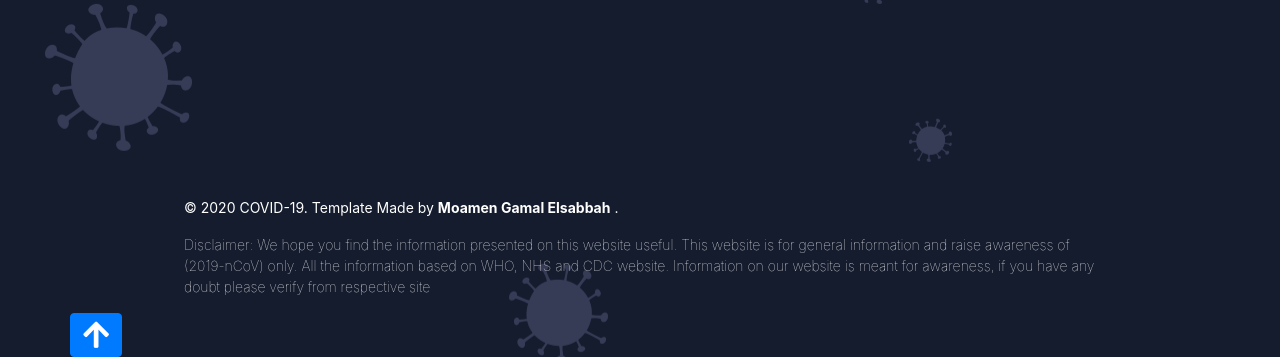
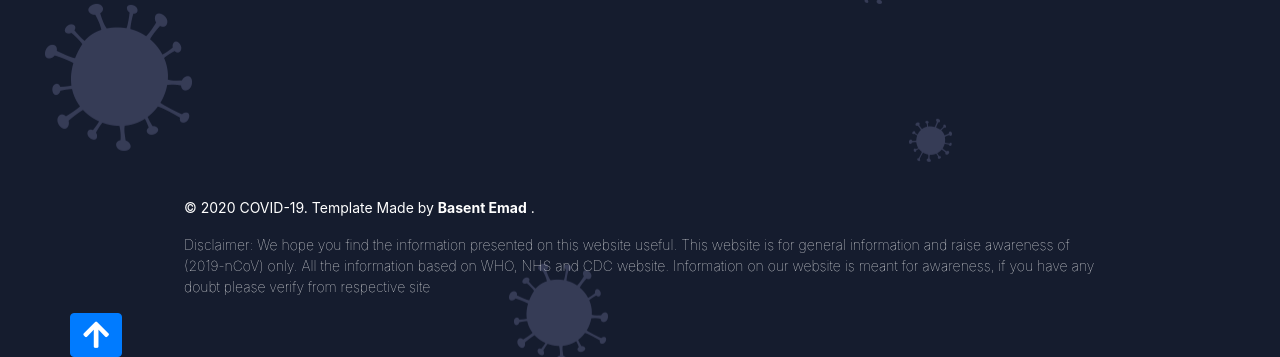
Before and after one commit to BasantEmad/basant, a plain HTML site: page index.html in a window 1280 px wide. Shown: the part 9014-9371 px from the top of the page. Drawn offline with nearby package versions, Linux system fonts and the light colour scheme.

Commit message:
Update index.html

```diff
--- a/index.html
+++ b/index.html
@@ -994,7 +994,7 @@
               <hr>
 
             <div>
-            <p class="footerp3">© 2020 COVID-19. Template Made by  <span class="spanfooter">Moamen Gamal Elsabbah</span>  .</p>
+            <p class="footerp3">© 2020 COVID-19. Template Made by  <span class="spanfooter">Basent Emad</span>  .</p>
             <p class="footerp4">Disclaimer: We hope you find the information presented on this website useful. This website is for general information and raise awareness of (2019-nCoV) only. All the information based on WHO, NHS and CDC website. Information on our website is meant for awareness, if you have
               any doubt please verify from respective site</p>
              </div>
```
